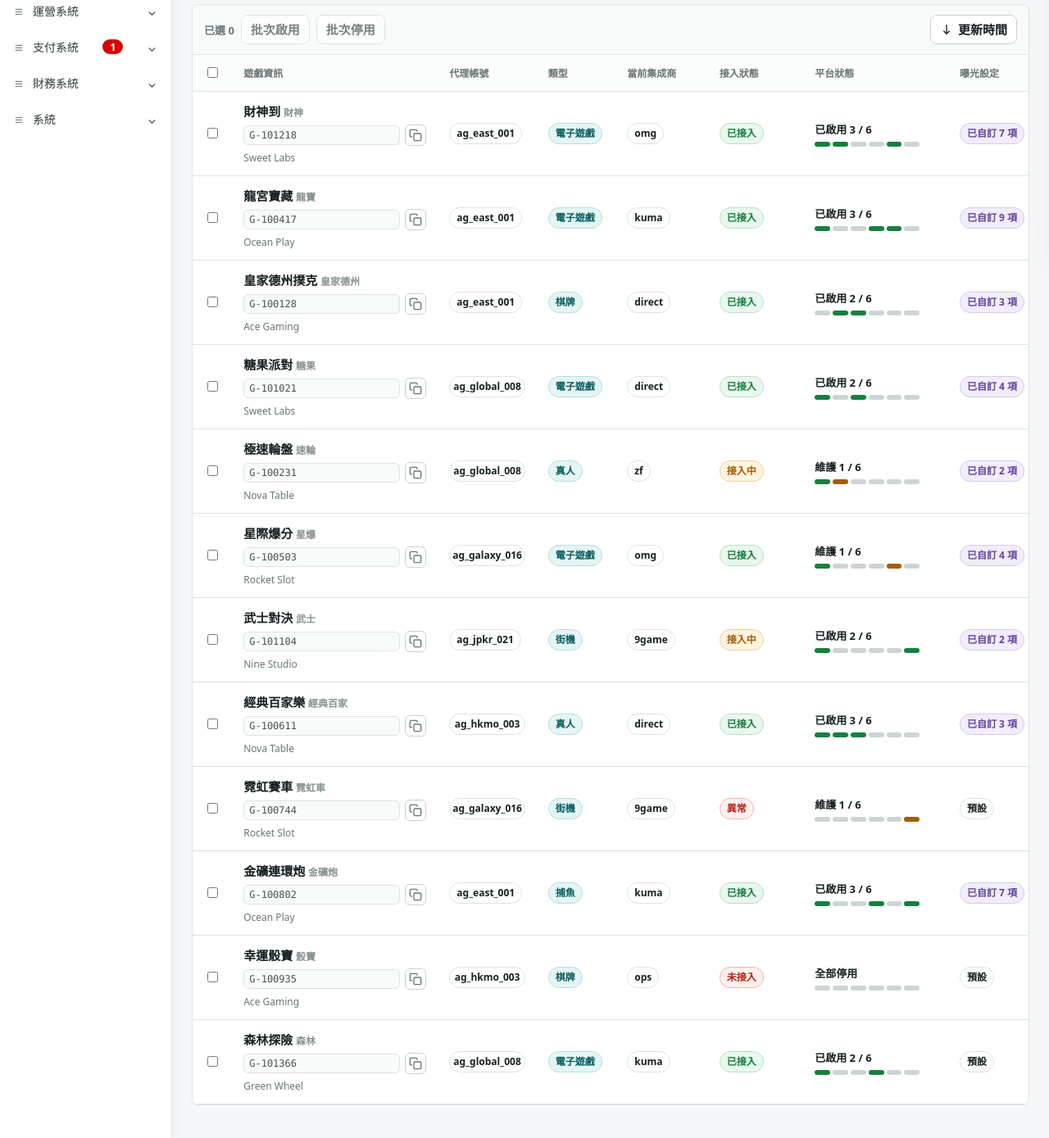
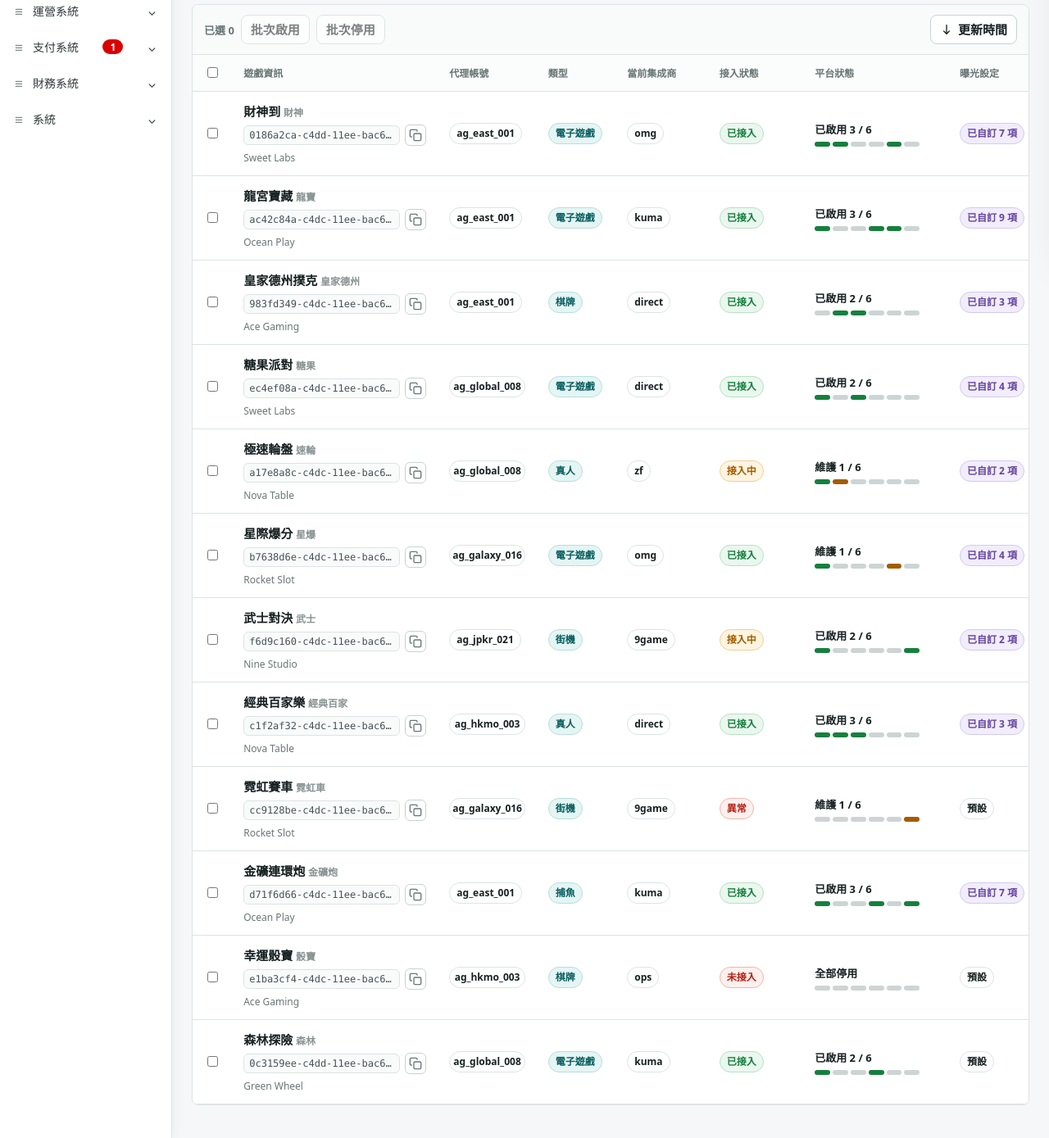
Before and after one commit to raymond19860105-tech/welcome, a plain HTML site: page index.html in a window 1280 px wide. Shown: the part 495-1884 px from the top of the page at 82% size. Drawn offline with Linux system fonts and the light colour scheme.

Commit message:
Add files via upload

```diff
--- a/index.html
+++ b/index.html
@@ -1892,7 +1892,7 @@
         <div class="modal-form-grid">
           <label class="modal-label" for="createGameId"><span class="required">*</span>遊戲編號</label>
           <div class="modal-control">
-            <input id="createGameId" name="gameId" required>
+            <input id="createGameId" name="gameId" placeholder="983fd349-c4dc-11ee-bac6-0242ac180002" maxlength="36" required>
           </div>
 
           <label class="modal-label" for="createAgent"><span class="required">*</span>代理帳號</label>
@@ -2057,7 +2057,7 @@
 
     const games = [
       {
-        id: "G-100128",
+        id: "983fd349-c4dc-11ee-bac6-0242ac180002",
         name: "皇家德州撲克",
         shortName: "皇家德州",
         vendor: "Ace Gaming",
@@ -2077,7 +2077,7 @@
         updatedAt: "2026-05-06 16:42"
       },
       {
-        id: "G-100231",
+        id: "a17e8a8c-c4dc-11ee-bac6-0242ac180002",
         name: "極速輪盤",
         shortName: "速輪",
         vendor: "Nova Table",
@@ -2097,7 +2097,7 @@
         updatedAt: "2026-05-05 10:14"
       },
       {
-        id: "G-100417",
+        id: "ac42c84a-c4dc-11ee-bac6-0242ac180002",
         name: "龍宮寶藏",
         shortName: "龍寶",
         vendor: "Ocean Play",
@@ -2117,7 +2117,7 @@
         updatedAt: "2026-05-07 08:53"
       },
       {
-        id: "G-100503",
+        id: "b7638d6e-c4dc-11ee-bac6-0242ac180002",
         name: "星際爆分",
         shortName: "星爆",
         vendor: "Rocket Slot",
@@ -2137,7 +2137,7 @@
         updatedAt: "2026-05-04 21:19"
       },
       {
-        id: "G-100611",
+        id: "c1f2af32-c4dc-11ee-bac6-0242ac180002",
         name: "經典百家樂",
         shortName: "經典百家",
         vendor: "Nova Table",
@@ -2157,7 +2157,7 @@
         updatedAt: "2026-05-02 13:27"
       },
       {
-        id: "G-100744",
+        id: "cc9128be-c4dc-11ee-bac6-0242ac180002",
         name: "霓虹賽車",
         shortName: "霓虹車",
         vendor: "Rocket Slot",
@@ -2177,7 +2177,7 @@
         updatedAt: "2026-05-01 18:03"
       },
       {
-        id: "G-100802",
+        id: "d71f6d66-c4dc-11ee-bac6-0242ac180002",
         name: "金礦連環炮",
         shortName: "金礦炮",
         vendor: "Ocean Play",
@@ -2197,7 +2197,7 @@
         updatedAt: "2026-04-30 09:58"
       },
       {
-        id: "G-100935",
+        id: "e1ba3cf4-c4dc-11ee-bac6-0242ac180002",
         name: "幸運骰寶",
         shortName: "骰寶",
         vendor: "Ace Gaming",
@@ -2217,7 +2217,7 @@
         updatedAt: "2026-04-28 15:30"
       },
       {
-        id: "G-101021",
+        id: "ec4ef08a-c4dc-11ee-bac6-0242ac180002",
         name: "糖果派對",
         shortName: "糖果",
         vendor: "Sweet Labs",
@@ -2237,7 +2237,7 @@
         updatedAt: "2026-05-06 12:05"
       },
       {
-        id: "G-101104",
+        id: "f6d9c160-c4dc-11ee-bac6-0242ac180002",
         name: "武士對決",
         shortName: "武士",
         vendor: "Nine Studio",
@@ -2257,7 +2257,7 @@
         updatedAt: "2026-05-03 11:16"
       },
       {
-        id: "G-101218",
+        id: "0186a2ca-c4dd-11ee-bac6-0242ac180002",
         name: "財神到",
         shortName: "財神",
         vendor: "Sweet Labs",
@@ -2277,7 +2277,7 @@
         updatedAt: "2026-05-07 09:42"
       },
       {
-        id: "G-101366",
+        id: "0c3159ee-c4dd-11ee-bac6-0242ac180002",
         name: "森林探險",
         shortName: "森林",
         vendor: "Green Wheel",
@@ -2328,6 +2328,7 @@
     const createGameBackdropEl = document.getElementById("createGameBackdrop");
     const createGameFormEl = document.getElementById("createGameForm");
     const createAgentEl = document.getElementById("createAgent");
+    const gameIdPattern = /^[0-9a-f]{8}-[0-9a-f]{4}-[0-9a-f]{4}-[0-9a-f]{4}-[0-9a-f]{12}$/i;
     let activeAggregator = "";
 
     function escapeHtml(value) {
@@ -2981,11 +2982,17 @@
     function createGameFromForm(event) {
       event.preventDefault();
       const formData = new FormData(createGameFormEl);
-      const gameId = String(formData.get("gameId")).trim();
+      const gameId = String(formData.get("gameId")).trim().toLowerCase();
       const agent = String(formData.get("agent")).trim();
       const status = String(formData.get("status"));
       const maintenance = String(formData.get("maintenance"));
       const note = String(formData.get("note")).trim();
+
+      if (!gameIdPattern.test(gameId)) {
+        createGameFormEl.elements.gameId.setCustomValidity("請輸入 UUID 格式，例如 983fd349-c4dc-11ee-bac6-0242ac180002");
+        createGameFormEl.elements.gameId.reportValidity();
+        return;
+      }
 
       if (games.some((game) => game.id === gameId)) {
         createGameFormEl.elements.gameId.setCustomValidity("遊戲編號已存在");
```
